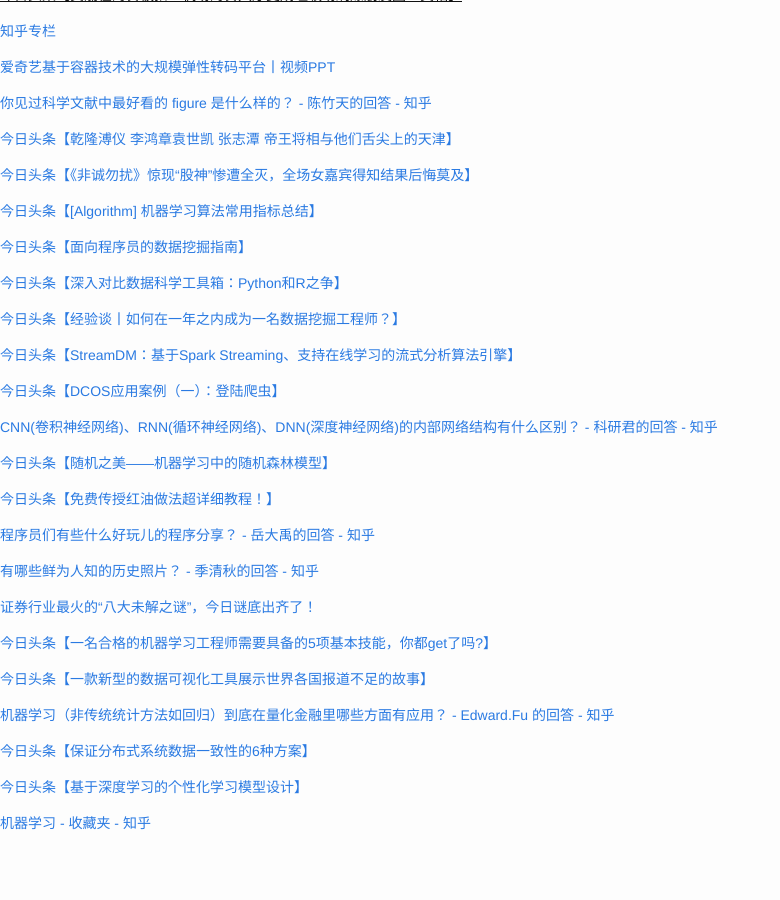
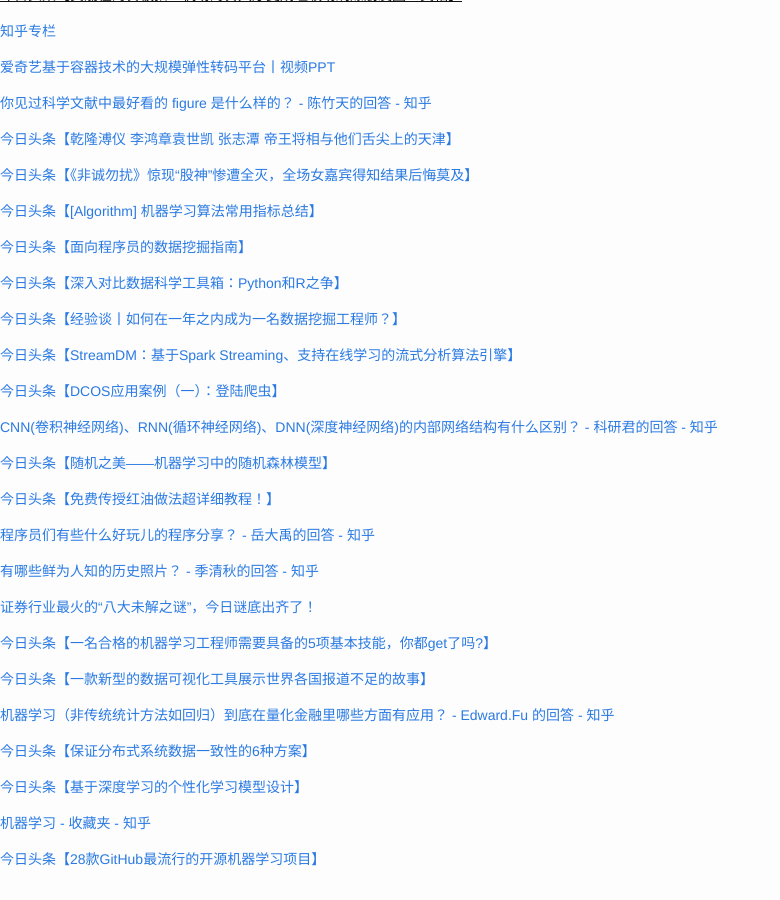
Before and after one commit to cnwarden/cnwarden.github.io, a Jekyll site: the page built from fav/index.md, in a window 1280 px wide and 900 px high, scrolled down 9570 px. Shown: the whole window, without its empty margins (0-780 px from the left). Built offline with Jekyll 4.4.1, drawn with Linux system fonts in a browser that asks for light colours; emoji names are drawn with the system emoji font; before the commit the page ends 10434 px from its top, so only the background shows below that.

Commit message:
auto commit

```diff
--- a/fav/index.md
+++ b/fav/index.md
@@ -576,3 +576,5 @@ title:  fav
 [今日头条【基于深度学习的个性化学习模型设计】](http://toutiao.com/group/6275149476010017026/?iid=4098001378&app=news_article&tt_from=android_share&utm_source=email&utm_medium=toutiao_android&utm_campaign=client_share)
 
 [机器学习 - 收藏夹 - 知乎](http://www.zhihu.com/collection/62539844)
+
+[今日头条【28款GitHub最流行的开源机器学习项目】](http://toutiao.com/group/6275148362224877825/?iid=4098001378&app=news_article&tt_from=android_share&utm_source=email&utm_medium=toutiao_android&utm_campaign=client_share)
```
